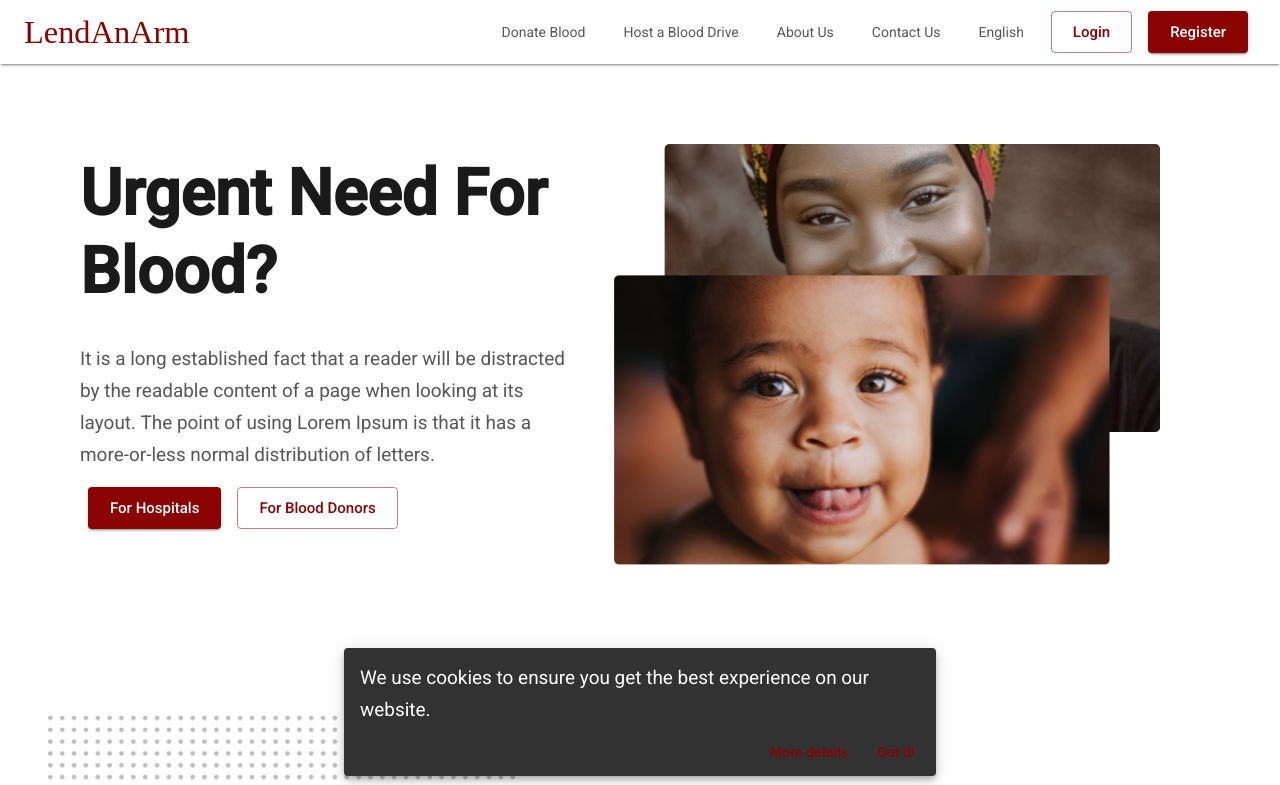
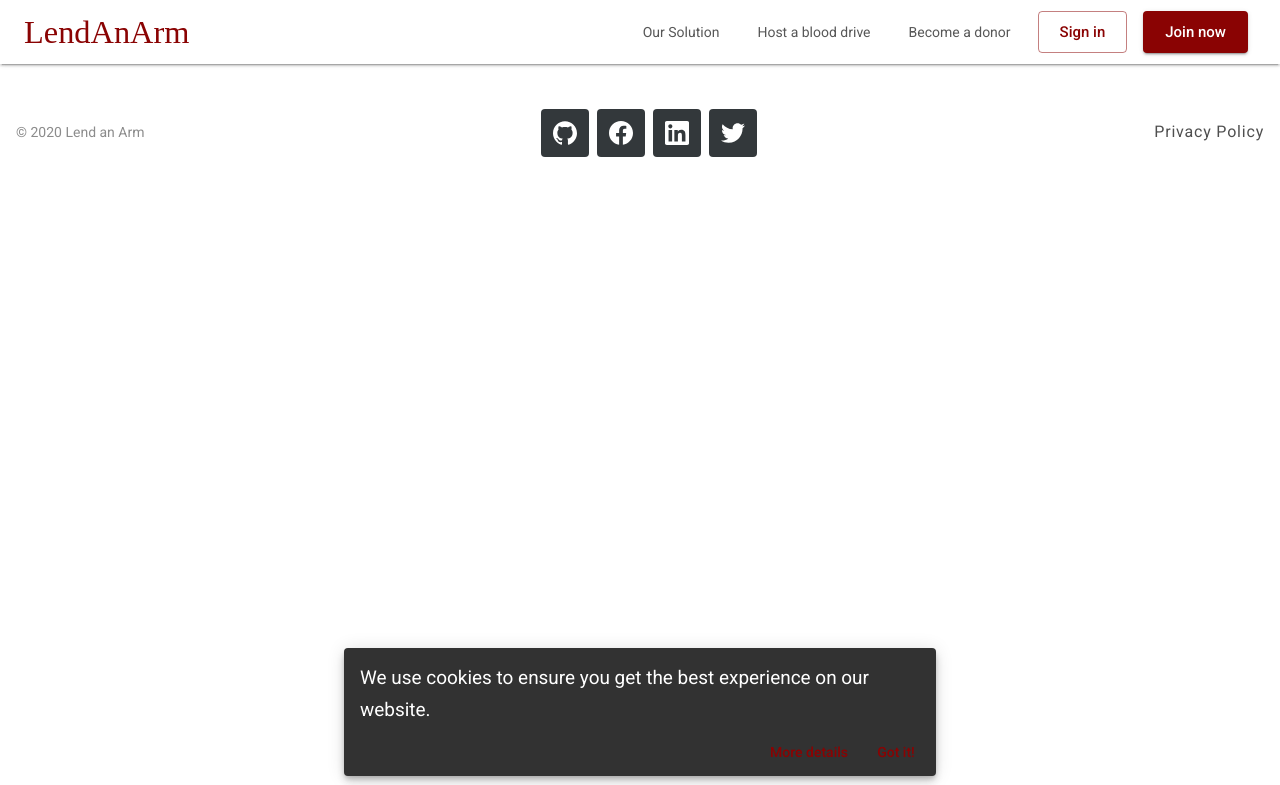
Before and after one commit to lendanarm/lendanarm-web, a React (Create React App) app: page /host-drive in a window 1280 px wide. Shown: the top 785 px of the page. Built offline with nearby package versions, Linux system fonts and the light colour scheme; the HTML template or start-up script is replaced by a standard one; a web font is replaced by a local one.

Commit message:
updated navbar

```diff
--- a/public/index.html
+++ b/public/index.html
@@ -8,8 +8,8 @@
     />
     <meta name="theme-color" content="#000000" />
     <meta
-      name="Lend An Arm"
-      content="Nigeria's First Smart Blood Bank"
+      name="Project Lend An Arm"
+      content=" Blood Donor Community | Smart Blood Blood-Banking"
     />
 
     <link rel="manifest" href="%PUBLIC_URL%/manifest.json" />
--- a/src/logged_out/components/Main.js
+++ b/src/logged_out/components/Main.js
@@ -14,10 +14,10 @@ import smoothScrollTop from "../../shared/functions/smoothScrollTop";
 
 AOS.init({ once: true });
 
-const styles = theme => ({
+const styles = (theme) => ({
   wrapper: {
-    backgroundColor: theme.palette.background.default
-  }
+    backgroundColor: theme.palette.background.default,
+  },
 });
 
 class Main extends PureComponent {
@@ -26,7 +26,7 @@ class Main extends PureComponent {
     mobileDrawerOpen: false,
     blogPosts: [],
     dialogOpen: null,
-    cookieRulesDialogOpen: false
+    cookieRulesDialogOpen: false,
   };
 
   blogPostsMaxUnix = Math.round(new Date().getTime() / 1000);
@@ -38,8 +38,26 @@ class Main extends PureComponent {
   selectHome = () => {
     smoothScrollTop();
     document.title =
-      "LendAnArm - Nigeria's First Smart Blood Bank";
+      "LendAnArm - Blood Donor Community | Smart Blood Blood-Banking";
     this.setState({ selectedTab: "Home" });
+  };
+
+  selectHost = () => {
+    smoothScrollTop();
+    document.title = "LendAnArm - Host a Blood Drive";
+    this.setState({ selectedTab: "Host Drive" });
+  };
+
+  selectBecome = () => {
+    smoothScrollTop();
+    document.title = "LendAnArm - Become a Donor";
+    this.setState({ selectedTab: "Become a Donor" });
+  };
+
+  selectSolution = () => {
+    smoothScrollTop();
+    document.title = "LendAnArm - Our Solution";
+    this.setState({ selectedTab: "Our Solution" });
   };
 
   selectBlog = () => {
@@ -59,7 +77,7 @@ class Main extends PureComponent {
   openRegisterDialog = () => {
     this.setState({
       dialogOpen: "register",
-      mobileDrawerOpen: false
+      mobileDrawerOpen: false,
     });
   };
 
@@ -75,7 +93,7 @@ class Main extends PureComponent {
     this.setState({ mobileDrawerOpen: false });
   };
 
-  switchSelectedTab = tab => {
+  switchSelectedTab = (tab) => {
     this.setState({ selectedTab: tab });
   };
 
@@ -88,7 +106,7 @@ class Main extends PureComponent {
      * You would fetch this from the server, however we gonna use the example values from state here
      */
     this.blogPostsMaxUnix = dummyBlogPosts[dummyBlogPosts.length - 1].date;
-    const blogPosts = dummyBlogPosts.map(blogPost => {
+    const blogPosts = dummyBlogPosts.map((blogPost) => {
       let title = blogPost.title;
       title = title.toLowerCase();
       /* Remove unwanted characters, only accept alphanumeric and space */
@@ -102,7 +120,7 @@ class Main extends PureComponent {
       return blogPost;
     });
     this.setState({
-      blogPosts
+      blogPosts,
     });
   };
 
@@ -121,7 +139,7 @@ class Main extends PureComponent {
       mobileDrawerOpen,
       blogPosts,
       dialogOpen,
-      cookieRulesDialogOpen
+      cookieRulesDialogOpen,
     } = this.state;
     return (
       <div className={classes.wrapper}>
@@ -155,6 +173,9 @@ class Main extends PureComponent {
           blogPosts={blogPosts}
           selectHome={this.selectHome}
           selectBlog={this.selectBlog}
+          selectSolution={this.selectSolution}
+          selectBecome={this.selectBecome}
+          selectHost={this.selectHost}
         />
         <Footer />
       </div>
@@ -163,7 +184,7 @@ class Main extends PureComponent {
 }
 
 Main.propTypes = {
-  classes: PropTypes.object.isRequired
+  classes: PropTypes.object.isRequired,
 };
 
 export default withStyles(styles, { withTheme: true })(Main);
--- a/src/logged_out/components/Routing.js
+++ b/src/logged_out/components/Routing.js
@@ -4,14 +4,24 @@ import { Switch } from "react-router-dom";
 import PropsRoute from "../../shared/components/PropsRoute";
 import Home from "./home/Home";
 import Blog from "./blog/Blog";
+import OurSolution from "./our_solution/ourSolution";
+import BecomeDonor from "./become_donor/BecomeDonor";
+import HostDrive from "./host_drive/HostDrive";
 import BlogPost from "./blog/BlogPost";
 
 function Routing(props) {
-  const { blogPosts, selectBlog, selectHome } = props;
+  const {
+    blogPosts,
+    selectBlog,
+    selectHome,
+    selectBecome,
+    selectSolution,
+    selectHost,
+  } = props;
 
   return (
     <Switch>
-      {blogPosts.map(post => (
+      {blogPosts.map((post) => (
         <PropsRoute
           /* We cannot use the url here as it contains the get params */
           path={post.url}
@@ -21,7 +31,9 @@ function Routing(props) {
           src={post.imageSrc}
           date={post.date}
           content={post.content}
-          otherArticles={blogPosts.filter(blogPost => blogPost.id !== post.id)}
+          otherArticles={blogPosts.filter(
+            (blogPost) => blogPost.id !== post.id
+          )}
         />
       ))}
       <PropsRoute
@@ -31,8 +43,22 @@ function Routing(props) {
         selectBlog={selectBlog}
         blogPosts={blogPosts}
       />
-      )
-      <PropsRoute path="/" component={Home} selectHome={selectHome} />)
+      <PropsRoute
+        path="/become-donor"
+        component={BecomeDonor}
+        selectHome={selectBecome}
+      />
+      <PropsRoute
+        path="/host-drive"
+        component={HostDrive}
+        selectHome={selectHost}
+      />
+      <PropsRoute
+        path="/our-solution"
+        component={OurSolution}
+        selectHome={selectSolution}
+      />
+      <PropsRoute path="/" component={Home} selectHome={selectHome} />
     </Switch>
   );
 }
@@ -40,7 +66,7 @@ function Routing(props) {
 Routing.propTypes = {
   blogposts: PropTypes.arrayOf(PropTypes.object),
   selectHome: PropTypes.func.isRequired,
-  selectBlog: PropTypes.func.isRequired
+  selectBlog: PropTypes.func.isRequired,
 };
 
 export default Routing;
--- /dev/null
+++ b/src/logged_out/components/become_donor/BecomeDonor.js
@@ -0,0 +1,30 @@
+import React, { Fragment, PureComponent } from "react";
+import PropTypes from "prop-types";
+import HeadSection from "../home/HeadSection";
+import InfoSection from "../home/InfoSection";
+import HowToSection from "../home/HowToSection";
+import CtaSection from "../home/CtaSection";
+
+class BecomeDonor extends PureComponent {
+  componentDidMount() {
+    const { selectHome } = this.props;
+    selectHome();
+  }
+
+  render() {
+    return (
+      <Fragment>
+        {/* <HeadSection /> */}
+        {/* <InfoSection /> */}
+        {/* <HowToSection />
+        <CtaSection /> */}
+      </Fragment>
+    );
+  }
+}
+
+BecomeDonor.propTypes = {
+  selectHome: PropTypes.func.isRequired,
+};
+
+export default BecomeDonor;
--- a/src/logged_out/components/home/HeadSection.js
+++ b/src/logged_out/components/home/HeadSection.js
@@ -10,13 +10,13 @@ import {
   Box,
   withStyles,
   withWidth,
-  isWidthUp
+  isWidthUp,
 } from "@material-ui/core";
 import woman from "../../dummy_data/images/woman.png";
 import child from "../../dummy_data/images/Child.png";
 import Image from "../../../shared/components/Image";
 
-const styles = theme => ({
+const styles = (theme) => ({
   // extraLargeButtonLabel: {
   //   fontSize: theme.typography.body1.fontSize,
   //   [theme.breakpoints.up("sm")]: {
@@ -41,7 +41,7 @@ const styles = theme => ({
     marginRight: theme.spacing(2),
     [theme.breakpoints.up("xs")]: {
       paddingTop: theme.spacing(2),
-      paddingBottom: theme.spacing(2)
+      paddingBottom: theme.spacing(2),
     },
     [theme.breakpoints.up("sm")]: {
       paddingTop: theme.spacing(2),
@@ -50,7 +50,6 @@ const styles = theme => ({
       paddingRight: theme.spacing(0),
     },
     [theme.breakpoints.down("sm")]: {
-
       marginLeft: theme.spacing(2),
       marginRight: theme.spacing(2),
     },
@@ -58,56 +57,56 @@ const styles = theme => ({
       paddingTop: theme.spacing(5.5),
       paddingBottom: theme.spacing(5.5),
       paddingLeft: theme.spacing(0),
-      paddingRight: theme.spacing(0)
+      paddingRight: theme.spacing(0),
     },
     [theme.breakpoints.up("lg")]: {
       paddingTop: theme.spacing(2),
       paddingBottom: theme.spacing(2),
       paddingLeft: theme.spacing(0),
-      paddingRight: theme.spacing(0)
+      paddingRight: theme.spacing(0),
     },
     [theme.breakpoints.down("lg")]: {
-      width: "auto"
-    }
+      width: "auto",
+    },
   },
   wrapper: {
     position: "relative",
     backgroundColor: theme.palette.background.paper,
-    paddingBottom: theme.spacing(2)
+    paddingBottom: theme.spacing(2),
   },
   image: {
     maxWidth: "100%",
     verticalAlign: "middle",
     borderRadius: theme.shape.borderRadius,
-    boxShadow: theme.shadows[4]
+    boxShadow: theme.shadows[4],
   },
   container: {
     marginTop: theme.spacing(6),
     marginBottom: theme.spacing(6),
     [theme.breakpoints.down("md")]: {
-      marginBottom: theme.spacing(4.5)
+      marginBottom: theme.spacing(4.5),
     },
     [theme.breakpoints.down("sm")]: {
-      marginBottom: theme.spacing(3)
+      marginBottom: theme.spacing(3),
     },
     [theme.breakpoints.down("sm")]: {
-      marginBottom: theme.spacing(1.5)
-    }
+      marginBottom: theme.spacing(1.5),
+    },
   },
   containerFix: {
     [theme.breakpoints.up("md")]: {
-      maxWidth: "none !important"
-    }
+      maxWidth: "none !important",
+    },
   },
   waveBorder: {
-    paddingTop: theme.spacing(4)
+    paddingTop: theme.spacing(4),
   },
   headerText: {
     fontStyle: "normal",
     fontWeight: "bold",
     fontSize: "4rem",
     lineHeight: "4.875rem",
-    color: "#1A1A1A"
+    color: "#1A1A1A",
   },
   barMargin: {
     margin: theme.spacing(1),
@@ -115,7 +114,7 @@ const styles = theme => ({
   imgSection: {
     [theme.breakpoints.down("sm")]: {
       marginTop: "1.875rem",
-    }
+    },
   },
   womanPosition: {
     maxWidth: "85%",
@@ -126,11 +125,9 @@ const styles = theme => ({
     marginTop: "-10.125rem",
     marginLeft: "-3.125rem",
     [theme.breakpoints.down("sm")]: {
-      marginLeft: "5.25rem"
-    }
+      marginLeft: "5.25rem",
     },
-
-
+  },
 });
 
 function HeadSection(props) {
@@ -139,14 +136,17 @@ function HeadSection(props) {
     <Fragment>
       <div className={classNames("lg-p-top", classes.wrapper)}>
         <div className={classNames("container-fluid", classes.container)}>
-          <Box style={{ justifyContent:"center" }} className="row">
+          <Box style={{ justifyContent: "center" }} className="row">
             <Card
               className={classes.card}
               data-aos-delay="200"
               data-aos="zoom-in"
             >
               <div className={classNames(classes.containerFix, "container")}>
-                <Box style={{ justifyContent:"space-between" }} className="row">
+                <Box
+                  style={{ justifyContent: "space-between" }}
+                  className="row"
+                >
                   <Grid item xs={12} md={5}>
                     <Box
                       display="flex"
@@ -159,7 +159,7 @@ function HeadSection(props) {
                           className={classes.headerText}
                           variant={isWidthUp("lg", width) ? "h3" : "h4"}
                         >
-                          Urgent Need For Blood?
+                          Urgent Need For Blood.
                         </Typography>
                       </Box>
                       <div>
@@ -169,7 +169,11 @@ function HeadSection(props) {
                             variant="body1"
                             color="textSecondary"
                           >
-                            It is a long established fact that a reader will be distracted by the readable content of a page when looking at its layout. The point of using Lorem Ipsum is that it has a more-or-less normal distribution of letters.
+                            Nigeria suffers from a damaging shortage of blood
+                            with over 350, 000 pints of blood needed. People die
+                            because of this need. Voluntary donors, everyday
+                            heroes like you, are needed to tackle this murderous
+                            menace.
                           </Typography>
                         </Box>
                         <span>
@@ -223,7 +227,7 @@ function HeadSection(props) {
 HeadSection.propTypes = {
   classes: PropTypes.object,
   width: PropTypes.string,
-  theme: PropTypes.object
+  theme: PropTypes.object,
 };
 
 export default withWidth()(
--- /dev/null
+++ b/src/logged_out/components/host_drive/HostDrive.js
@@ -0,0 +1,30 @@
+import React, { Fragment, PureComponent } from "react";
+import PropTypes from "prop-types";
+import HeadSection from "../home/HeadSection";
+import InfoSection from "../home/InfoSection";
+import HowToSection from "../home/HowToSection";
+import CtaSection from "../home/CtaSection";
+
+class HostDrive extends PureComponent {
+  componentDidMount() {
+    const { selectHome } = this.props;
+    selectHome();
+  }
+
+  render() {
+    return (
+      <Fragment>
+        {/* <HeadSection /> */}
+        {/* <InfoSection /> */}
+        {/* <HowToSection /> */}
+        {/* <CtaSection /> */}
+      </Fragment>
+    );
+  }
+}
+
+HostDrive.propTypes = {
+  selectHome: PropTypes.func.isRequired,
+};
+
+export default HostDrive;
--- a/src/logged_out/components/navigation/NavBar.js
+++ b/src/logged_out/components/navigation/NavBar.js
@@ -8,7 +8,7 @@ import {
   Button,
   Hidden,
   IconButton,
-  withStyles
+  withStyles,
 } from "@material-ui/core";
 import MenuIcon from "@material-ui/icons/Menu";
 import HomeIcon from "@material-ui/icons/Home";
@@ -17,30 +17,30 @@ import LockOpenIcon from "@material-ui/icons/LockOpen";
 import BookIcon from "@material-ui/icons/Book";
 import NavigationDrawer from "../../../shared/components/NavigationDrawer";
 
-const styles = theme => ({
+const styles = (theme) => ({
   appBar: {
     boxShadow: theme.shadows[2],
-    backgroundColor: theme.palette.common.white
+    backgroundColor: theme.palette.common.white,
   },
   toolbar: {
     display: "flex",
-    justifyContent: "space-between"
+    justifyContent: "space-between",
   },
   menuButtonText: {
     fontSize: theme.typography.h6.fontSize,
     fontWeight: theme.typography.h6.fontWeight,
-    fontStyle: theme.typography.h6.fontStyle
+    fontStyle: theme.typography.h6.fontStyle,
   },
   brandText: {
     fontFamily: "'Baloo Bhaijaan', cursive",
-    fontWeight: 400
+    fontWeight: 400,
   },
   noDecoration: {
-    textDecoration: "none !important"
+    textDecoration: "none !important",
   },
   barMargin: {
     margin: theme.spacing(1),
-  }
+  },
 });
 
 function NavBar(props) {
@@ -51,52 +51,43 @@ function NavBar(props) {
     handleMobileDrawerOpen,
     handleMobileDrawerClose,
     mobileDrawerOpen,
-    selectedTab
+    selectedTab,
   } = props;
   const menuItems = [
     {
-      link: "/donate",
-      name: "Donate Blood",
-      icon: <BookIcon className="text-white" />
+      link: "/our-solution",
+      name: "Our Solution",
+      icon: <BookIcon className="text-white" />,
     },
     {
-      link: "/host",
-      name: "Host a Blood Drive",
-      icon: <BookIcon className="text-white" />
+      link: "/host-drive",
+      name: "Host a blood drive",
+      icon: <BookIcon className="text-white" />,
     },
     {
-      link: "/about",
-      name: "About Us",
-      icon: <BookIcon className="text-white" />
+      link: "/become-donor",
+      name: "Become a donor",
+      icon: <BookIcon className="text-white" />,
     },
     {
-      link: "/contact",
-      name: "Contact Us",
-      icon: <BookIcon className="text-white" />
+      name: "Sign in",
+      // onClick: openLoginDialog,
+      variant: "outlined",
+      icon: <LockOpenIcon className="text-white" />,
     },
     {
-      link: "/translate",
-      name: "English",
-      icon: <BookIcon className="text-white" />
-    },
-    {
-      name: "Login",
-      // onClick: openLoginDialog,
-      variant: "outlined",
-      icon: <LockOpenIcon className="text-white" />
-    },
-    {
-      name: "Register",
+      name: "Join now",
       variant: "contained",
       // onClick: openRegisterDialog,
-      icon: <HowToRegIcon className="text-white" />
-    }
+      icon: <HowToRegIcon className="text-white" />,
+    },
   ];
   return (
     <div className={classes.root}>
       <AppBar position="fixed" className={classes.appBar}>
         <Toolbar className={classes.toolbar}>
           <div>
+            <Link to="/" className={classes.noDecoration}>
               <Typography
                 variant="h4"
                 className={classes.brandText}
@@ -105,6 +96,7 @@ function NavBar(props) {
               >
                 LendAnArm
               </Typography>
+            </Link>
           </div>
           <div>
             <Hidden mdUp>
@@ -116,7 +108,7 @@ function NavBar(props) {
               </IconButton>
             </Hidden>
             <Hidden smDown>
-              {menuItems.map(element => {
+              {menuItems.map((element) => {
                 if (element.link) {
                   return (
                     <Link
@@ -172,7 +164,7 @@ NavBar.propTypes = {
   mobileDrawerOpen: PropTypes.bool,
   selectedTab: PropTypes.string,
   openRegisterDialog: PropTypes.func.isRequired,
-  openLoginDialog: PropTypes.func.isRequired
+  openLoginDialog: PropTypes.func.isRequired,
 };
 
 export default withStyles(styles, { withTheme: true })(NavBar);
--- /dev/null
+++ b/src/logged_out/components/our_solution/ourSolution.js
@@ -0,0 +1,30 @@
+import React, { Fragment, PureComponent } from "react";
+import PropTypes from "prop-types";
+import HeadSection from "../home/HeadSection";
+import InfoSection from "../home/InfoSection";
+import HowToSection from "../home/HowToSection";
+import CtaSection from "../home/CtaSection";
+
+class OurSolution extends PureComponent {
+  componentDidMount() {
+    const { selectHome } = this.props;
+    selectHome();
+  }
+
+  render() {
+    return (
+      <Fragment>
+        {/* <HeadSection /> */}
+        {/* <InfoSection />
+        <HowToSection /> */}
+        {/* <CtaSection /> */}
+      </Fragment>
+    );
+  }
+}
+
+OurSolution.propTypes = {
+  selectHome: PropTypes.func.isRequired,
+};
+
+export default OurSolution;
```
Lines whose indentation alone changed are shown as unchanged.
